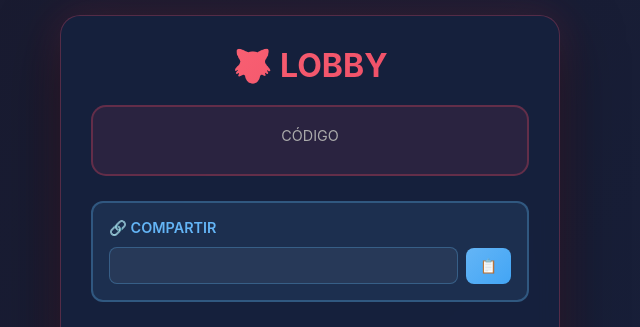
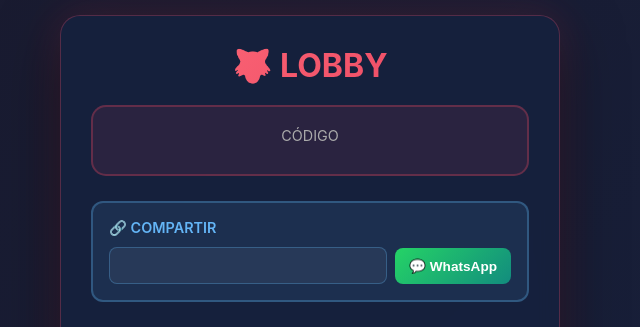
Before and after one commit to santihernandis/lobos-django, a Django app: template juego/templates/juego/lobby.html in a window 1280 px wide. Shown: the top 327 px of the page, without its empty margins (330-970 px from the left). Run offline with Django 4.2, Linux system fonts and the light colour scheme; the template is opened without the code that fills it, so the values that code supplies are empty.

Commit message:
Change copy button to WhatsApp share button

```diff
--- a/juego/templates/juego/lobby.html
+++ b/juego/templates/juego/lobby.html
@@ -152,10 +152,10 @@
             font-family: 'Courier New', monospace;
         }
 
-        .btn-copy {
+        .btn-whatsapp {
             padding: 10px 14px;
-            background: linear-gradient(135deg, #64b5f6 0%, #42a5f5 100%);
-            color: #1a1a2e;
+            background: linear-gradient(135deg, #25D366 0%, #128C7E 100%);
+            color: white;
             border: none;
             border-radius: 8px;
             cursor: pointer;
@@ -165,9 +165,9 @@
             transition: all 0.3s ease;
         }
 
-        .btn-copy:hover {
+        .btn-whatsapp:hover {
             transform: translateY(-2px);
-            box-shadow: 0 4px 12px rgba(100, 181, 246, 0.3);
+            box-shadow: 0 4px 12px rgba(37, 211, 102, 0.4);
         }
 
         /* Config section */
@@ -351,7 +351,7 @@
             <h4>🔗 COMPARTIR</h4>
             <div class="share-container">
                 <input type="text" class="share-input" id="url-compartir" value="{{ url_compartir }}" readonly>
-                <button class="btn-copy" onclick="copiarEnlace()">📋</button>
+                <button class="btn-whatsapp" onclick="compartirWhatsApp()">💬 WhatsApp</button>
             </div>
         </div>
         {% endif %}
@@ -664,20 +664,13 @@
             return cookieValue;
         }
 
-        function copiarEnlace() {
+        function compartirWhatsApp() {
             const input = document.getElementById('url-compartir');
-            const btn = document.querySelector('.btn-copy');
+            const url = input.value;
+            const mensaje = encodeURIComponent('¡Únete a mi sala de Lobos! ' + url);
+            const whatsappUrl = `https://wa.me/?text=${mensaje}`;
 
-            navigator.clipboard.writeText(input.value)
-                .then(() => {
-                    const textoOriginal = btn.textContent;
-                    btn.textContent = '✅';
-
-                    setTimeout(() => {
-                        btn.textContent = textoOriginal;
-                    }, 2000);
-                })
-                .catch(err => console.error('Error:', err));
+            window.open(whatsappUrl, '_blank');
         }
 
         conectarWebSocket();
```
